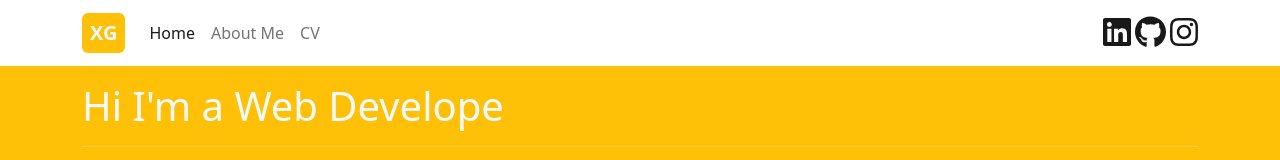
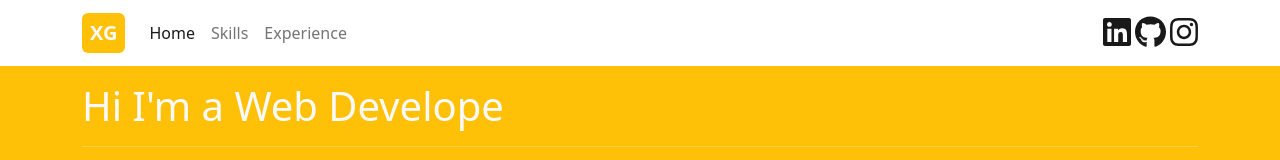
Before and after one commit to xavi666/xgarcesmarti, a React (Create React App) app: page / in a window 1280 px wide. Shown: the top 160 px of the page. Built offline with nearby package versions, Linux system fonts and the light colour scheme; the HTML template or start-up script is replaced by a standard one.

Commit message:
Adjust menu: href anchor

```diff
--- a/src/components/Banner.tsx
+++ b/src/components/Banner.tsx
@@ -55,7 +55,7 @@ const Banner = () => {
   });
 
   return (
-    <section className="banner bg-warning text-light pt-3 pb-3">
+    <section className="banner bg-warning text-light pt-3 pb-3" id="home">
       <Container>
         <Row>
           <Col>
--- a/src/components/Experience.tsx
+++ b/src/components/Experience.tsx
@@ -5,7 +5,7 @@ import { Container, Row, Col } from "react-bootstrap";
 
 const Experience = () => {
   return (
-    <section className="bg-light pt-3 pb-3">
+    <section className="bg-light pt-3 pb-3" id="experience">
       <Container>
         <Row>
           <Col>
--- a/src/components/NavBar.tsx
+++ b/src/components/NavBar.tsx
@@ -40,22 +40,22 @@ const NavBar = () => {
                 Home
               </Nav.Link>
               <Nav.Link
-                href="#about-me"
-                onClick={() => setActiveLink("about-me")}
+                href="#skills"
+                onClick={() => setActiveLink("skills")}
                 className={classNames("navbar-link", {
-                  active: activeLink === "about-me",
+                  active: activeLink === "skills",
                 })}
               >
-                About Me
+                Skills
               </Nav.Link>
               <Nav.Link
-                href="#cv"
-                onClick={() => setActiveLink("cv")}
+                href="#experience"
+                onClick={() => setActiveLink("experience")}
                 className={classNames("navbar-link", {
-                  active: activeLink === "cv",
+                  active: activeLink === "experience",
                 })}
               >
-                CV
+                Experience
               </Nav.Link>
             </Nav>
             <span className="navbar-text">
--- a/src/components/Skills.tsx
+++ b/src/components/Skills.tsx
@@ -9,7 +9,7 @@ import { faCircleArrowDown } from "@fortawesome/free-solid-svg-icons";
 
 const Skills = () => {
   return (
-    <section className="pt-3 pb-3 bg-light">
+    <section className="pt-3 pb-3 bg-light" id="skills">
       <Container>
         <h1 className="text-dark">Skills</h1>
         <div className="mt-4">
```
Also changed, not shown: src/components/pages/AboutMe.tsx (+3 -8 lines), src/components/pages/CV.tsx (+3 -8 lines).
